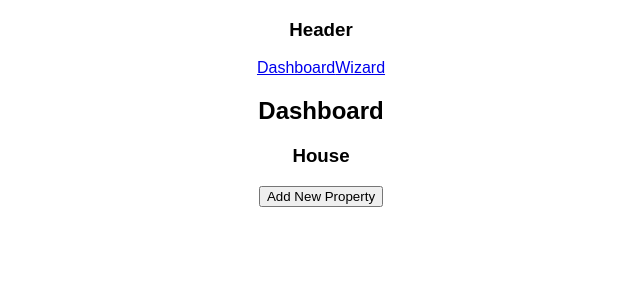
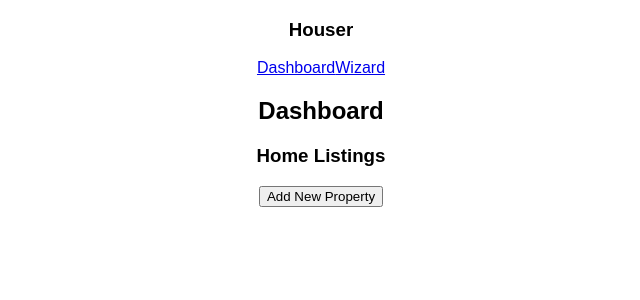
Before and after one commit to johsire/sim-2-houser, a React (Create React App) app: page / in a window 1280 px wide. Shown: the top 300 px of the page, without its empty margins (319-959 px from the left). Built offline with nearby package versions, Linux system fonts and the light colour scheme; no server answers.

Commit message:
complete button n minor changes

```diff
--- a/src/component/Header/Header.js
+++ b/src/component/Header/Header.js
@@ -3,7 +3,7 @@ import React from 'react';
 function Header (props) {
   return (
     <div>
-      <h3>Header</h3>
+      <h3>Houser</h3>
     </div>
   );
 };
--- a/src/component/House/House.js
+++ b/src/component/House/House.js
@@ -3,7 +3,7 @@ import React from 'react';
 function House (props) {
   return (
     <div>
-      <h3>House</h3>
+      <h3>Home Listings</h3>
     </div>
   );
 };
--- a/src/component/Wizard/Wizard.js
+++ b/src/component/Wizard/Wizard.js
@@ -90,6 +90,12 @@ class Wizard extends Component {
           <input name="state" type='text' placeholder='State' value={this.state.state} onChange={e => this.handleChange(e)} />
           <input name="zip" type='number' placeholder='Zip' value={this.state.zip} onChange={e => this.handleChange(e)} />
         </div>
+        <br/>
+        <div className="button">
+            <Link to="/">
+              <button>Complete</button>
+            </Link>
+          </div>
       </form>
       </div>
     );
```
Also changed, not shown: 1 other file (tests, documents, lock files or other folders).
